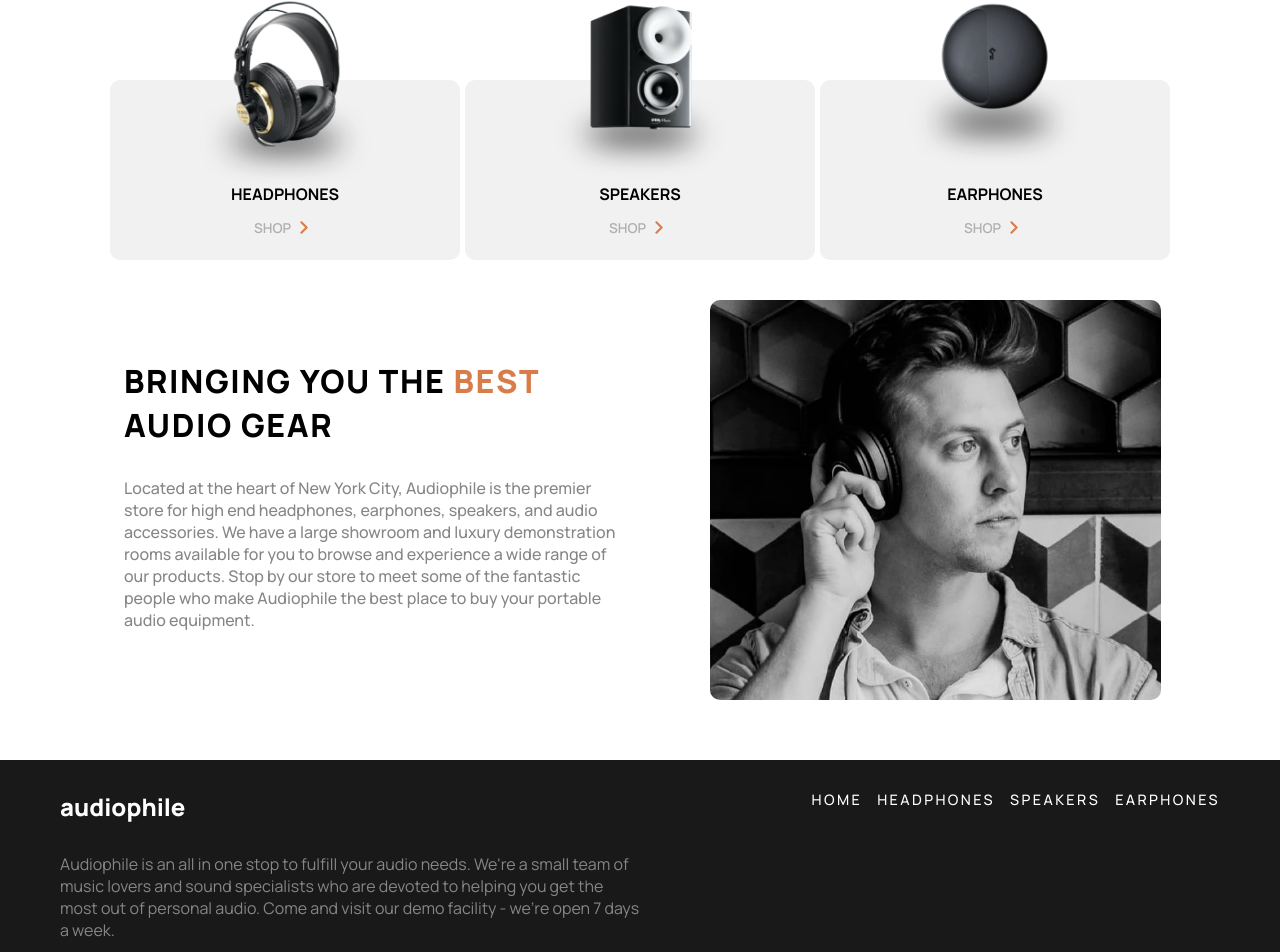
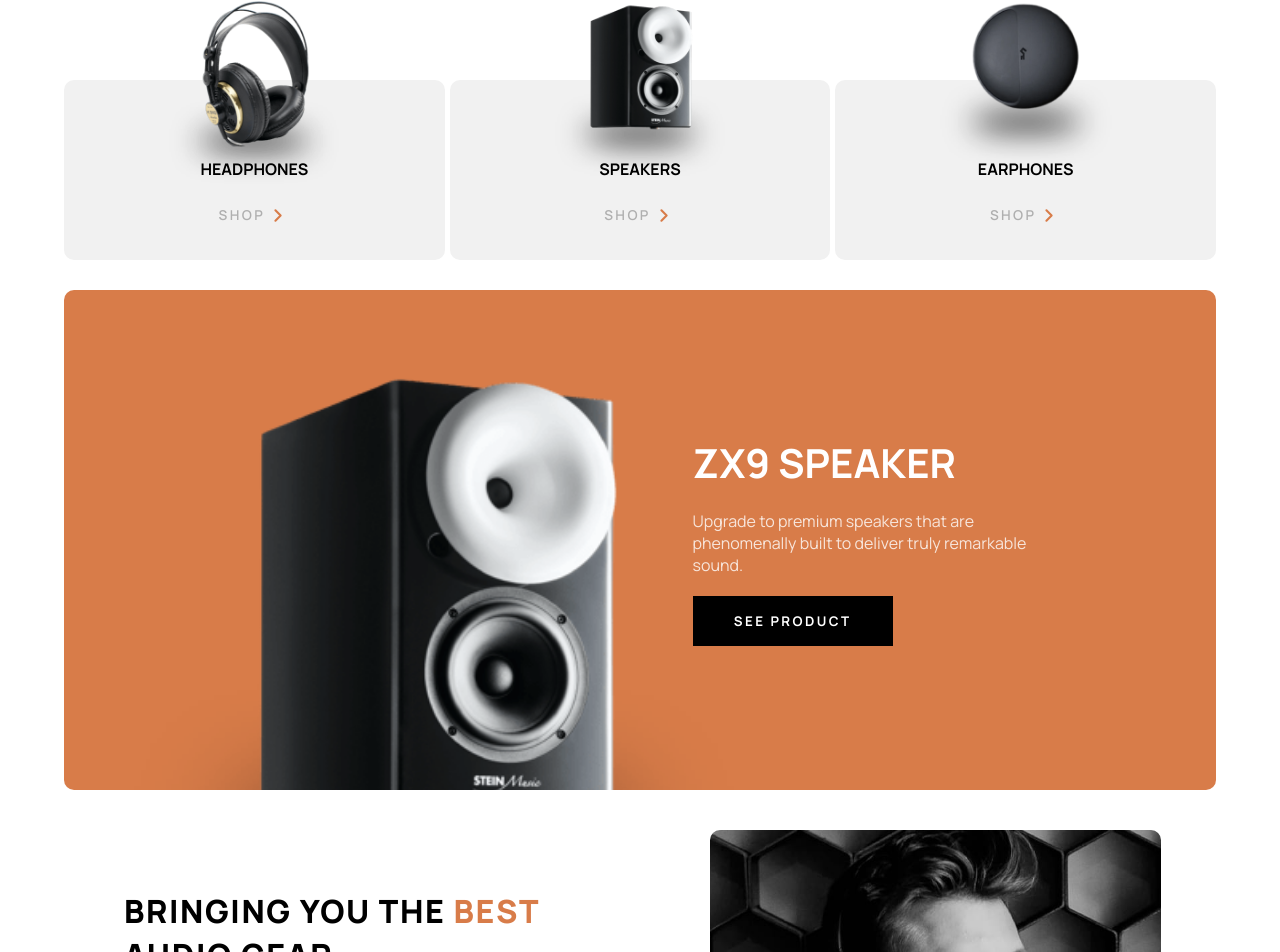
Before and after one commit to Muneyy/audiophile-ecommerce, a Next.js app: page / in a window 1280 px wide. Shown: the part 793-1745 px from the top of the page. Built offline with nearby package versions, Linux system fonts and the light colour scheme.

Commit message:
feat: add first featured product card

```diff
--- a/src/app/page.module.sass
+++ b/src/app/page.module.sass
@@ -1,5 +1,17 @@
 .main
     color: white
+    button
+        display: flex
+        justify-content: center
+        font-weight: 700
+        letter-spacing: 0.15rem
+        width: 200px
+        height: 50px
+        cursor: pointer
+        border: none
+        text-transform: uppercase
+        &:hover
+            filter: brightness(0.9)
 
 .sectionBanner
     height: 500px
@@ -25,19 +37,9 @@
         color: var(--gray)
         max-width: 350px
     > button
-        display: flex
-        justify-content: center
-        font-weight: 700
-        letter-spacing: 0.15rem
-        width: 200px
-        height: 50px
+        background-color: var(--orange)
         margin-top: 20px
-        background-color: var(--orange)
         color: white
-        border: none
-        cursor: pointer
-        &:hover
-            filter: brightness(0.9)
     @media screen and ( min-width: 1200px )
         align-items: flex-start
         text-align: left
@@ -66,7 +68,7 @@
         padding-bottom: 20px
         gap: 10px
         width: 300px
-        height: 170px
+        height: 200px
         background-color: var(--gray-bg)
         border-radius: 10px
         color: black
@@ -98,12 +100,12 @@
     @media screen and (min-width: 768px)
         flex-direction: row
         justify-content: center
-        margin-left: 40px
-        margin-right: 40px
+        margin: 0 auto
         margin-top: 100px
+        width: 90%
         gap: 5px
         .categoryCard
-            width: 350px
+            width: 100%
             height: 180px
             > h2
                 font-size: 1rem
@@ -116,3 +118,59 @@
                 .imageContainer
                     top: -83px
                     height: auto
+
+.sectionFeatured
+    display: flex
+    flex-direction: column
+    align-items: center
+    margin-top: 30px
+    .cardOne
+        display: flex
+        flex-direction: column
+        align-items: center
+        width: 300px
+        border-radius: 10px
+        background-color: var(--orange)
+        padding: 50px 20px
+        .textContainer
+            display: flex
+            flex-direction: column
+            align-items: center
+            text-align: center
+            gap: 20px
+            > h2
+                font-size: 2.2rem
+                width: 70%
+            > p
+                opacity: 0.8
+        button
+            background-color: black
+            color: white
+        .imageContainer
+            width: 280px
+            > img
+                width: 100%
+                height: auto
+        @media screen and (min-width: 768px)
+            margin: 0 40px
+            width: 90%
+        @media screen and (min-width: 1200px)
+            display: grid
+            grid-template-columns: 55% 1fr
+            overflow: hidden
+            padding: 100px 50px
+            height: 500px
+            .imageContainer
+                width: 700px
+                position: relative
+                > img
+                    position: absolute
+                    top: -180px
+                    right: 30px
+            .textContainer
+                align-items: flex-start
+                text-align: left
+                > h2
+                    font-size: 2.5rem
+                > p
+                    width: 350px
--- a/src/app/page.tsx
+++ b/src/app/page.tsx
@@ -36,6 +36,10 @@ import categorySpeakers from '@/assets/categories-speakers.png'
 import Image from 'next/image'
 import RightArrow from '@/svgs/RightArrow'
 const CATEGORIES_LIST = ['Headphones', 'Speakers', 'Earphones']
+
+const FEATURED_TITLE = 'ZX9 SPEAKER'
+const FEATURED_DESC =
+  'Upgrade to premium speakers that are phenomenally built to deliver truly remarkable sound.'
 
 export default async function Home() {
   const dynamicBackgroundImageStyle = () => {
@@ -97,6 +101,29 @@ export default async function Home() {
           </div>
         ))}
       </section>
+      <section className={styles.sectionFeatured}>
+        <div className={styles.cardOne}>
+          <div className={styles.imageContainer}>
+            <Image
+              src={categorySpeakers}
+              alt="featured product"
+              width={0}
+              height={0}
+              sizes="100vw"
+            />
+          </div>
+          <div className={styles.textContainer}>
+            <h2>{FEATURED_TITLE}</h2>
+            <p>{FEATURED_DESC}</p>
+            <button
+              type="button"
+              aria-label={`go to ${FEATURED_TITLE} product page`}
+            >
+              See Product
+            </button>
+          </div>
+        </div>
+      </section>
     </main>
   )
 }
```
